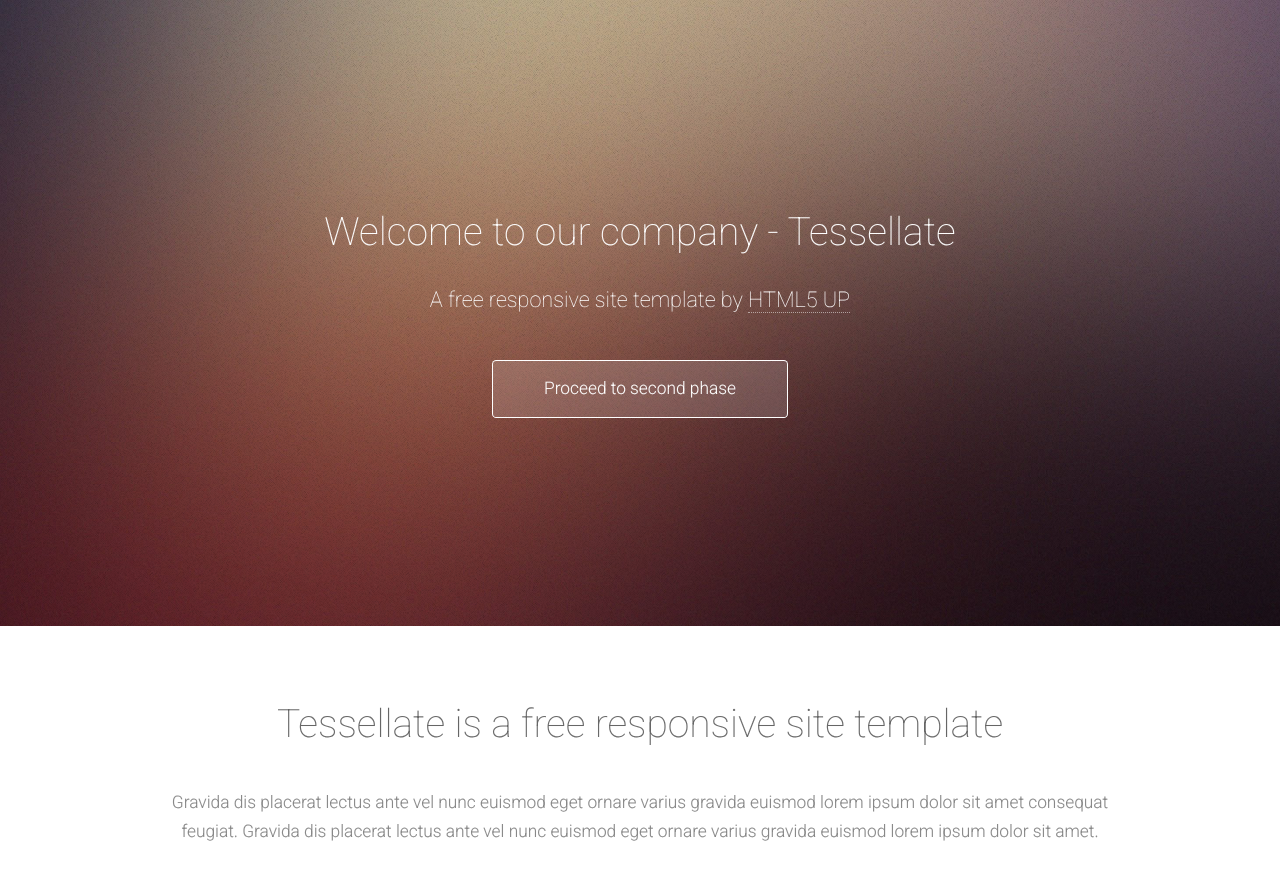
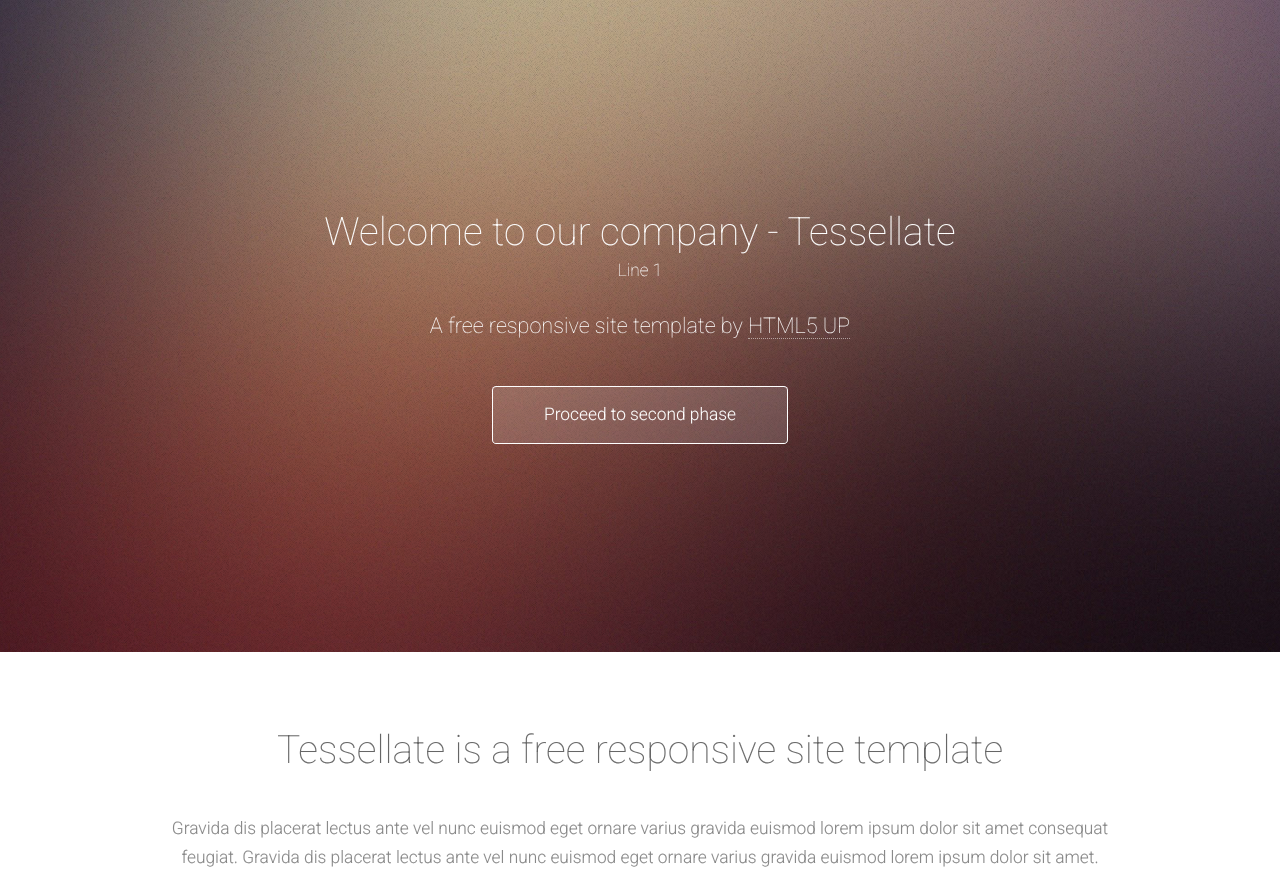
Before and after one commit to philbo68/yellowfrog01, a plain HTML site: page index.html in a window 1280 px wide. Shown: the top 874 px of the page. Drawn offline with Linux system fonts and the light colour scheme.

Commit message:
Add Line 1 to header

```diff
--- a/index.html
+++ b/index.html
@@ -29,6 +29,7 @@
 			<section id="header" class="dark">
 				<header>
 					<h1>Welcome to our company - Tessellate</h1>
+					<h2>Line 1</h2>
 					<p>A free responsive site template by <a href="http://html5up.net">HTML5 UP</a></p>
 				</header>
 				<footer>
```
